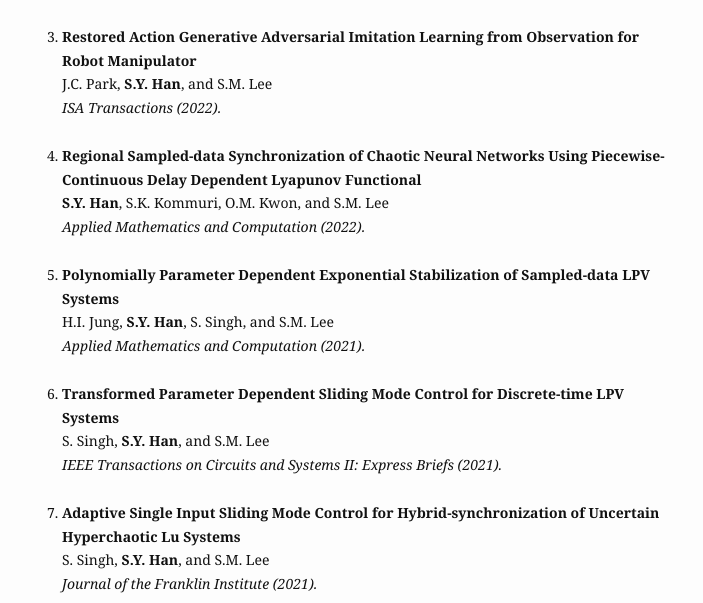
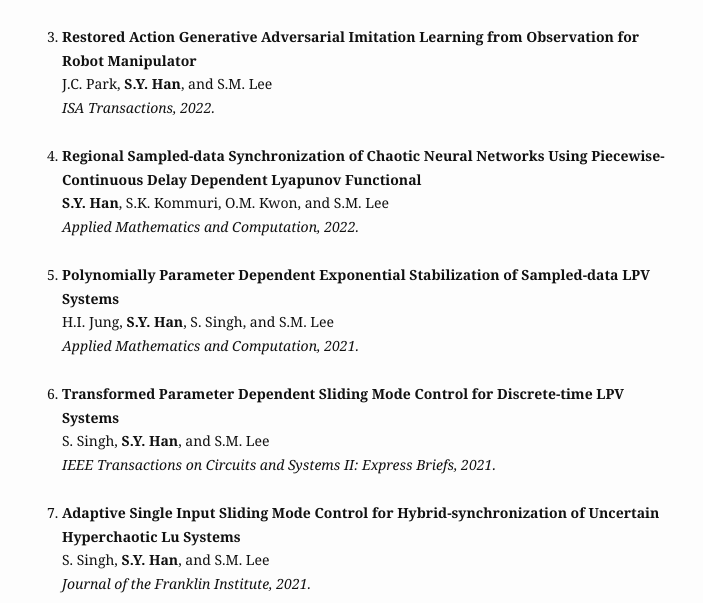
Before and after one commit to seungyong-han/seungyong-han.github.io, a Jekyll site: the page built from publication.md, in a window 1280 px wide. Shown: the part 349-952 px from the top of the page, without its empty margins (288-991 px from the left). Built offline with Jekyll 4.4.1, drawn with Linux system fonts in a browser that asks for light colours; some of the changed text lies outside the part shown.

```diff
--- a/publication.md
+++ b/publication.md
@@ -22,49 +22,49 @@ ___
 <li>
   <b>Restored Action Generative Adversarial Imitation Learning from Observation for Robot Manipulator</b><br>
   J.C. Park, <b>S.Y. Han</b>, and S.M. Lee<br>
-  <i>ISA Transactions (2022).</i>
+  <i>ISA Transactions, 2022.</i>
   </li>
 <br />
 <li>
   <b>Regional Sampled-data Synchronization of Chaotic Neural Networks Using Piecewise-Continuous Delay Dependent Lyapunov Functional</b><br>
   <b>S.Y. Han</b>, S.K. Kommuri, O.M. Kwon, and S.M. Lee<br>
-  <i>Applied Mathematics and Computation (2022).</i>
+  <i>Applied Mathematics and Computation, 2022.</i>
   </li>
 <br />
 <li>
   <b>Polynomially Parameter Dependent Exponential Stabilization of Sampled-data LPV Systems</b><br>
   H.I. Jung, <b>S.Y. Han</b>, S. Singh, and S.M. Lee<br>
-  <i>Applied Mathematics and Computation (2021).</i>
+  <i>Applied Mathematics and Computation, 2021.</i>
   </li>
 <br />
 <li>
   <b>Transformed Parameter Dependent Sliding Mode Control for Discrete-time LPV Systems</b><br>
   S. Singh, <b>S.Y. Han</b>, and S.M. Lee<br>
-  <i>IEEE Transactions on Circuits and Systems II: Express Briefs (2021).</i>
+  <i>IEEE Transactions on Circuits and Systems II: Express Briefs, 2021.</i>
   </li>
 <br />
 <li>
   <b>Adaptive Single Input Sliding Mode Control for Hybrid-synchronization of Uncertain Hyperchaotic Lu Systems</b><br>
   S. Singh, <b>S.Y. Han</b>, and S.M. Lee<br>
-  <i>Journal of the Franklin Institute (2021).</i>
+  <i>Journal of the Franklin Institute, 2021.</i>
   </li>
 <br />
 <li>
   <b>Sampled-parameter Dependent Stabilization for Linear Parameter Varying Systems with Asynchronous Parameter Sampling</b><br>
   <b>S.Y. Han</b> and S.M. Lee<br>
-  <i>International Journal of Robust and Nonlinear Control (2021).</i>
+  <i>International Journal of Robust and Nonlinear Control, 2021.</i>
   </li>
 <br />
 <li>
   <b>External Torque Estimation using Higher-order Sliding Mode Observer for Robot Manipulators</b><br>
   S.K. Kommuri, <b>S.Y. Han</b>, and S.M. Lee<br>
-  <i>IEEE/ASME Transactions on Mechatronics (2021).</i>
+  <i>IEEE/ASME Transactions on Mechatronics, 2021.</i>
   </li>
 <br />
 <li>
   <b>Affine Transformed IT2 Fuzzy Event-triggered Control under Deception Attacks</b><br>
   <b>S.Y. Han</b>, S.K. Kommuri, and S.M. Lee<br>
-  <i>IEEE Transactions on Fuzzy Systems (2020).</i>
+  <i>IEEE Transactions on Fuzzy Systems, 2020.</i>
   </li>
 <br />
 
```
